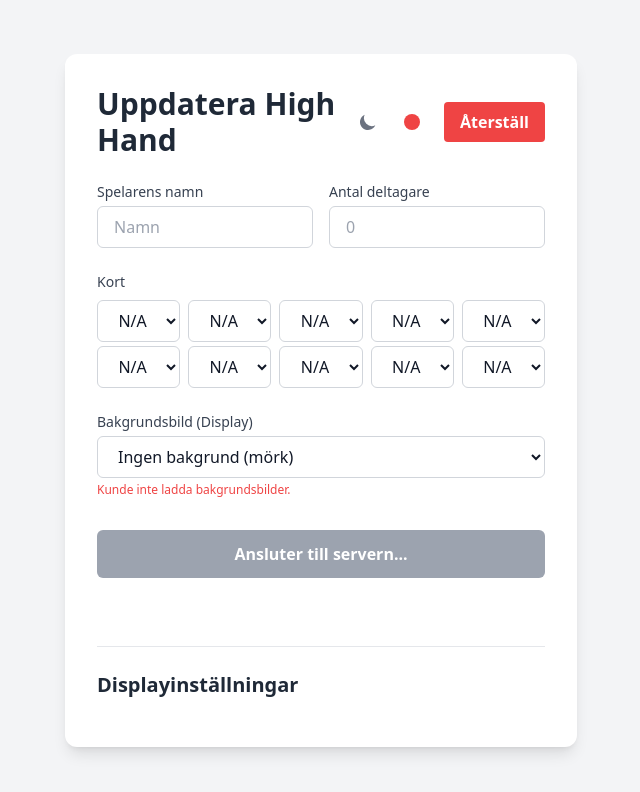
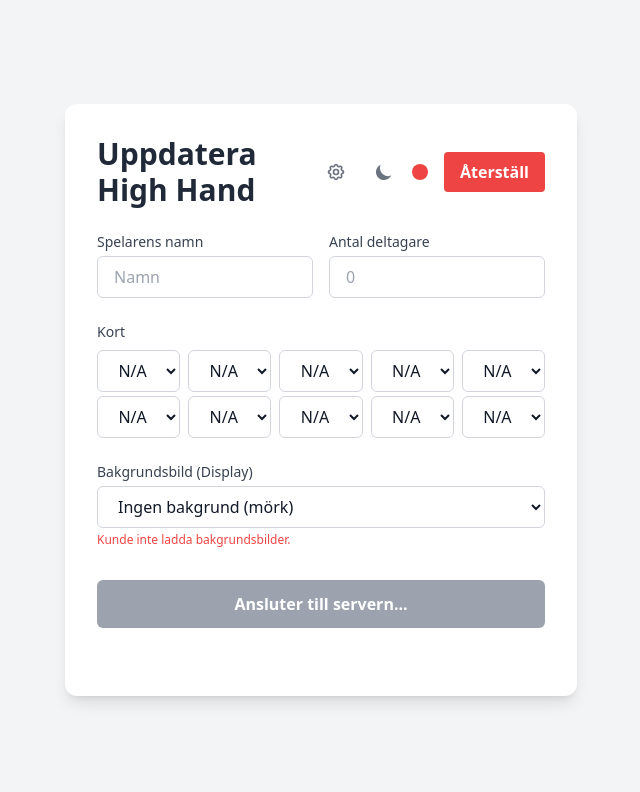
Before and after one commit to mcfrojd/high-hand-app, a website: page public/admin.html in a window 1280 px wide. Shown: the whole page, without its empty margins (319-959 px from the left). Drawn offline with nearby package versions, Linux system fonts and the light colour scheme; no server answers.

Commit message:
moved settings to menu

```diff
--- a/public/admin.html
+++ b/public/admin.html
@@ -20,7 +20,10 @@
     <div class="w-full max-w-lg bg-white dark:bg-gray-800 p-6 sm:p-8 rounded-xl shadow-lg">
         <div class="flex justify-between items-center mb-6">
             <h1 class="text-3xl font-bold text-gray-800 dark:text-gray-100">Uppdatera High Hand</h1>
-            <div class="flex items-center gap-4">
+            <div class="flex items-center gap-2">
+                <button id="settings-toggle-btn" type="button" class="text-gray-500 dark:text-gray-400 hover:bg-gray-100 dark:hover:bg-gray-700 rounded-lg text-sm p-2.5" title="Visa/Dölj inställningar">
+                    <svg class="w-5 h-5" fill="none" stroke="currentColor" viewBox="0 0 24 24" xmlns="http://www.w3.org/2000/svg"><path stroke-linecap="round" stroke-linejoin="round" stroke-width="2" d="M10.325 4.317c.426-1.756 2.924-1.756 3.35 0a1.724 1.724 0 002.573 1.066c1.543-.94 3.31.826 2.37 2.37a1.724 1.724 0 001.065 2.572c1.756.426 1.756 2.924 0 3.35a1.724 1.724 0 00-1.066 2.573c.94 1.543-.826 3.31-2.37 2.37a1.724 1.724 0 00-2.572 1.065c-.426 1.756-2.924 1.756-3.35 0a1.724 1.724 0 00-2.573-1.066c-1.543.94-3.31-.826-2.37-2.37a1.724 1.724 0 00-1.065-2.572c-1.756-.426-1.756-2.924 0-3.35a1.724 1.724 0 001.066-2.573c-.94-1.543.826-3.31 2.37-2.37.996.608 2.296.096 2.572-1.065z"></path><path stroke-linecap="round" stroke-linejoin="round" stroke-width="2" d="M15 12a3 3 0 11-6 0 3 3 0 016 0z"></path></svg>
+                </button>
                 <button id="theme-toggle" type="button" class="text-gray-500 dark:text-gray-400 hover:bg-gray-100 dark:hover:bg-gray-700 rounded-lg text-sm p-2.5">
                     <svg id="theme-toggle-dark-icon" class="hidden w-5 h-5" fill="currentColor" viewBox="0 0 20 20"><path d="M17.293 13.293A8 8 0 016.707 2.707a8.001 8.001 0 1010.586 10.586z"></path></svg>
                     <svg id="theme-toggle-light-icon" class="hidden w-5 h-5" fill="currentColor" viewBox="0 0 20 20"><path d="M10 2a1 1 0 011 1v1a1 1 0 11-2 0V3a1 1 0 011-1zm4 8a4 4 0 11-8 0 4 4 0 018 0zm-.464 4.95l.707.707a1 1 0 001.414-1.414l-.707-.707a1 1 0 00-1.414 1.414zm2.12-10.607a1 1 0 010 1.414l-.706.707a1 1 0 11-1.414-1.414l.707-.707a1 1 0 011.414 0zM17 11a1 1 0 100-2h-1a1 1 0 100 2h1zm-7 4a1 1 0 011 1v1a1 1 0 11-2 0v-1a1 1 0 011-1zM5.05 5.05a1 1 0 010 1.414l-.707.707a1 1 0 01-1.414-1.414l.707-.707a1 1 0 011.414 0zM3 11a1 1 0 100-2H2a1 1 0 100 2h1z"></path></svg>
@@ -69,7 +72,7 @@
         <p id="status-message" class="mt-4 text-center text-sm font-medium h-5"></p>
 
         <!-- Settings Section -->
-        <div class="mt-8 border-t border-gray-200 dark:border-gray-700 pt-6">
+        <div id="settings-section" class="mt-8 border-t border-gray-200 dark:border-gray-700 pt-6 hidden">
             <h2 class="text-xl font-bold text-gray-800 dark:text-gray-100 mb-4">Displayinställningar</h2>
             <div id="settings-form" class="space-y-4">
                 <!-- Settings will be populated here by JS -->
@@ -106,8 +109,15 @@
         const playerNameInput = document.getElementById('player-name');
         const playerSuggestionsContainer = document.getElementById('player-suggestions');
         const settingsForm = document.getElementById('settings-form');
+        const settingsSection = document.getElementById('settings-section');
+        const settingsToggleBtn = document.getElementById('settings-toggle-btn');
         let socket;
         let playerNames = [];
+
+        // --- Settings Toggle ---
+        settingsToggleBtn.addEventListener('click', () => {
+            settingsSection.classList.toggle('hidden');
+        });
 
         const cardsInputContainer = document.getElementById('cards-input');
         const ranks = ['N/A', 'A', 'K', 'Q', 'J', '10', '9', '8', '7', '6', '5', '4', '3', '2'];
```
